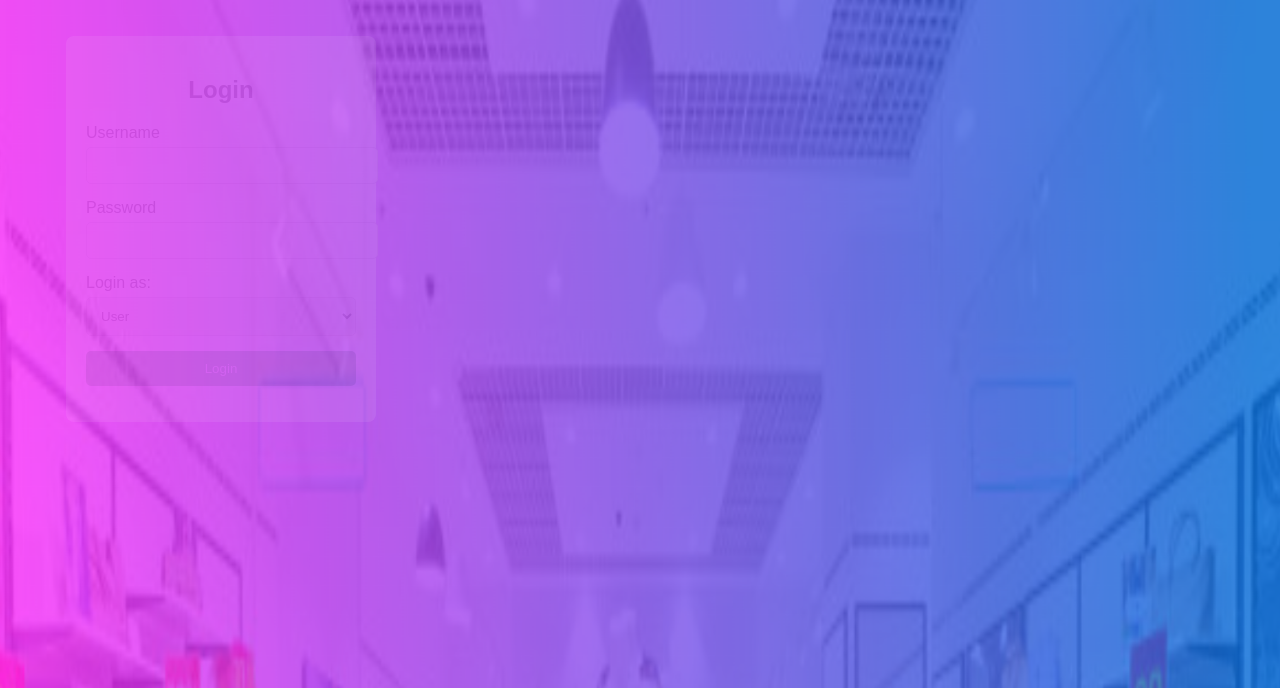
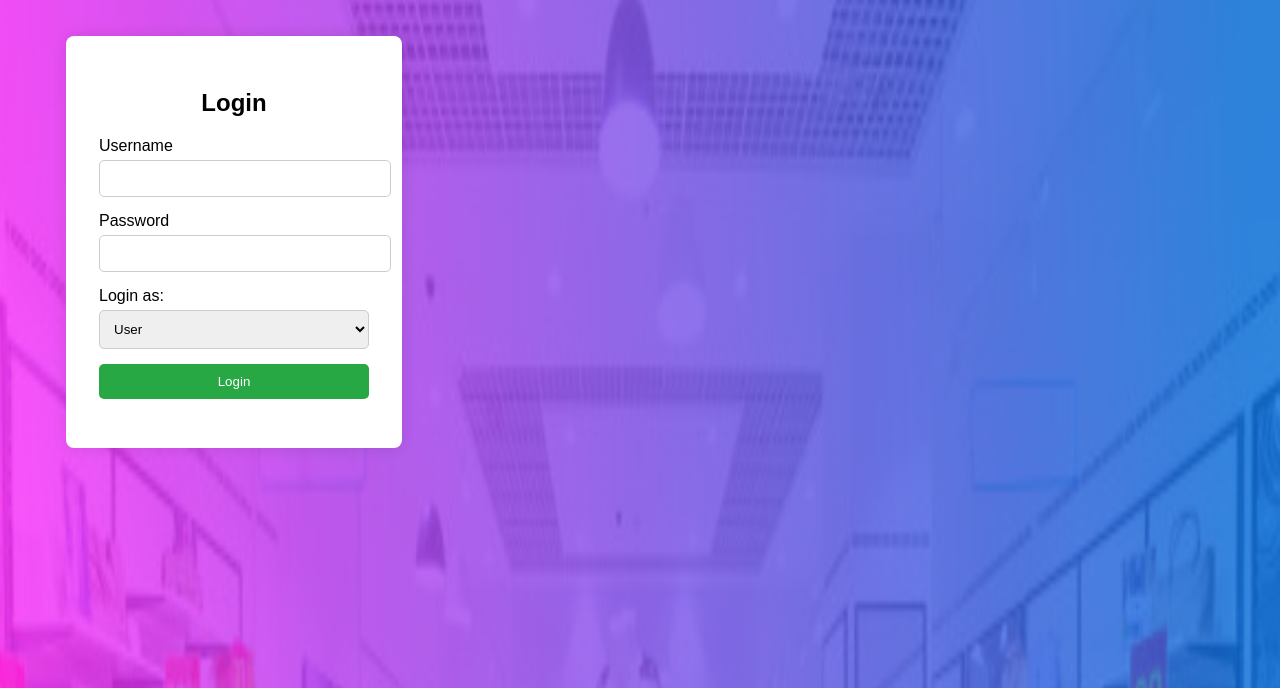
Before and after one commit to qwesi-dizzy-studio/RegDic-Fashion-Fix, a PHP site: page / in a window 1280 px wide. Shown: the part 107-795 px from the top of the page. Run offline with PHP 8.4, Linux system fonts and the light colour scheme.

Commit message:
Update sign-login-style.css

```diff
--- a/sign-login-style.css
+++ b/sign-login-style.css
@@ -11,8 +11,8 @@ body {
 
 .signup-container, .login-container {
     background-color: white;
-    opacity: 0.07;
-    padding: 20px;
+   background-opacity: 0.07;
+    padding: 33px;
     border-radius: 8px;
     box-shadow: 0 0 15px rgba(0, 0, 0, 0.1);
     width: 270px;
```
